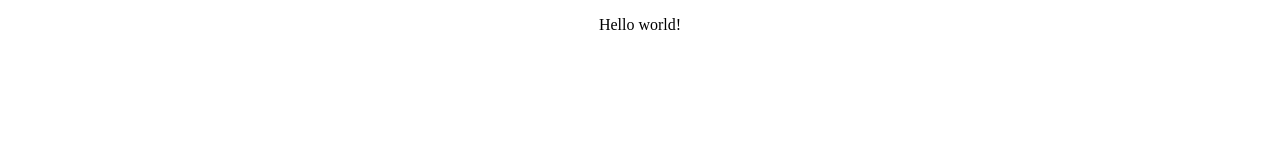
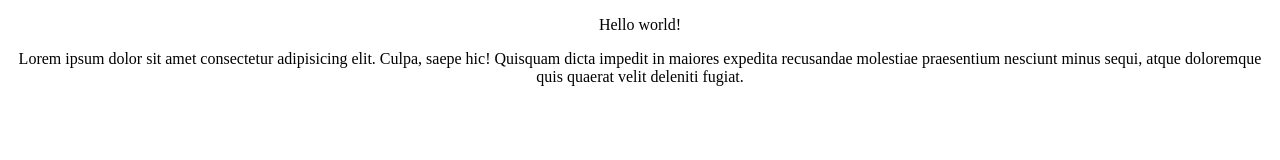
Before and after one commit to Aleksandr-Demchuk/first-project, a plain HTML site: page index.html in a window 1280 px wide. Drawn offline with Linux system fonts and the light colour scheme.

Commit message:
добавлен абзац

```diff
--- a/index.html
+++ b/index.html
@@ -10,5 +10,7 @@
      <p>
         Hello world!
      </p>
+
+     <p>Lorem ipsum dolor sit amet consectetur adipisicing elit. Culpa, saepe hic! Quisquam dicta impedit in maiores expedita recusandae molestiae praesentium nesciunt minus sequi, atque doloremque quis quaerat velit deleniti fugiat.</p>
 </body>
 </html>
```
